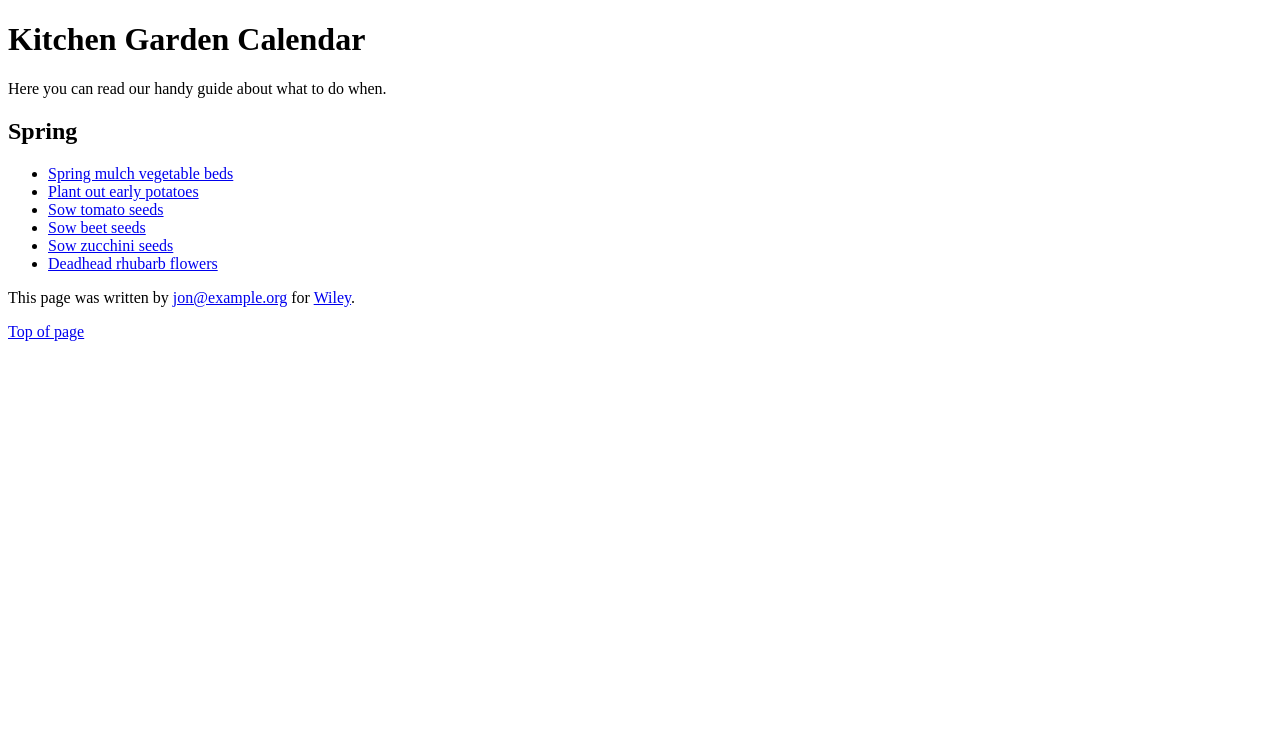
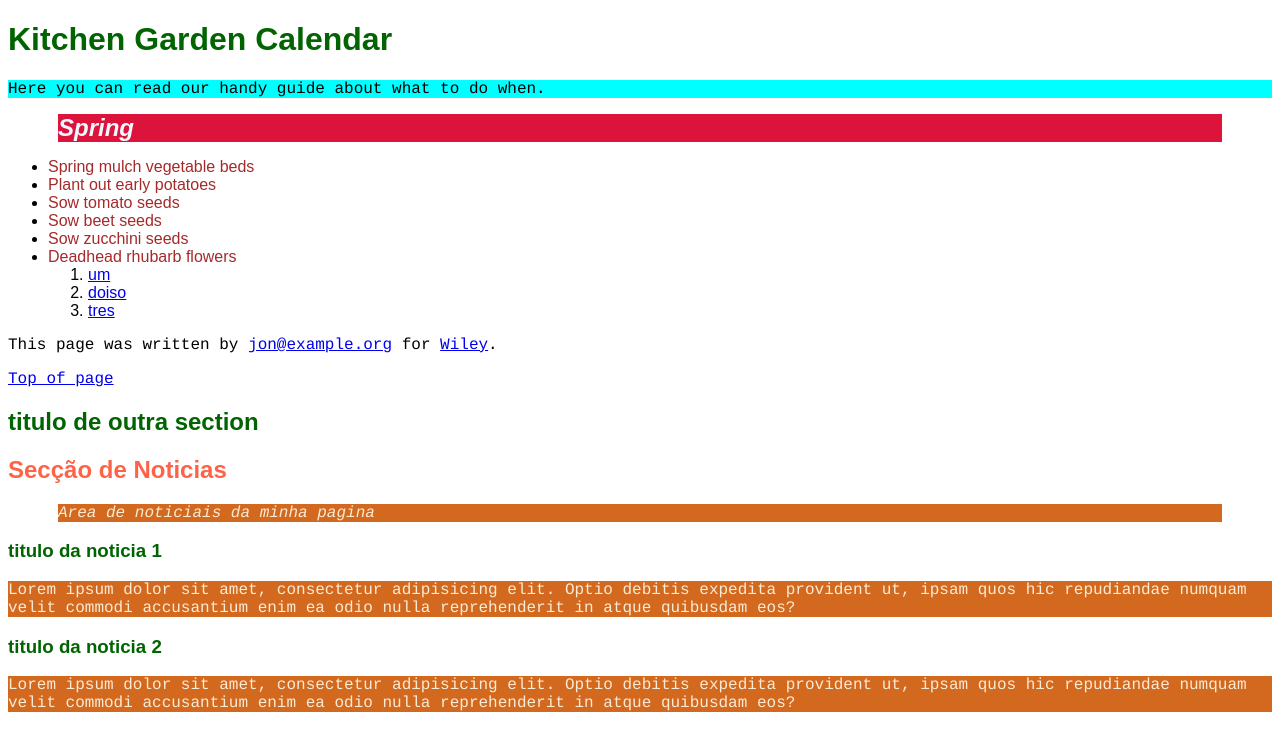
Before and after one commit to JoaoGoncalves/flag-css, a plain HTML site: page 1_intro/3_css-selectors.html in a window 1280 px wide. Drawn offline with Linux system fonts and the light colour scheme.

Commit message:
1 sessao css

```diff
--- a/1_intro/3_css-selectors.html
+++ b/1_intro/3_css-selectors.html
@@ -2,11 +2,97 @@
 <html>
 	<head>
 		<title>CSS Selectors</title>
+		<style>
+
+			/* Selectores de CSS */
+
+			/* selector universal */
+			/* * {
+				font-family: arial;
+			} */
+
+
+			/* Selectores de elementos (tags html) */
+
+			body {
+				font-family: arial; /* herança */
+			}
+
+			h1, h2, h3 {
+				color: darkgreen;
+			}
+
+			p {
+				font-family: courier;
+			}
+
+
+			/* classes de formatação */
+
+			/* classes independentes */
+			.destaque {
+				color: tomato;
+				font-style: italic;
+				margin: 10px 50px;
+			}
+
+			/* classes dependentes */
+			/* p.destaque {
+				color: tomato;
+				font-style: italic;
+				margin: 10px 50px;
+			} */
+
+			.xpto {
+				font-weight: bold;
+				background-color: crimson;
+				color: aliceblue;
+			}
+
+			/* Selectores de ID's (A EVITAR) */
+			#introduction {
+				background-color: aqua;
+			}
+
+
+			/* Selectores contextuais ou descendentes */
+			section.noticias p {
+				background-color: chocolate;
+				color: antiquewhite;
+			}
+
+			/* Selectores descendentes de 1º Nivel */
+			section.noticias > h1 {
+				color: tomato;
+			}
+
+
+			ul > li a {
+				text-decoration: none;
+				color: brown;
+			}
+
+
+			/* ESPECIFICIDADE das regras */
+
+			/*
+			  A        B          C
+			(id)   (classes)  (elementos)
+		1-   0          2           4
+		2- 	 1			1			2
+			*/
+
+			main.conteudos section.noticias p a {color: red;} /* 1 */
+			#conteudos p a.btn {color: blue} /* 2 */
+
+
+
+		</style>
 	</head>
 	<body>
 		<h1><a id="top">Kitchen Garden Calendar</a></h1>
 		<p id="introduction">Here you can read our handy guide about what to do when.</p>
-		<h2>Spring</h2>
+		<h2 class="destaque xpto">Spring</h2>
 		<ul>
 			<li><a href="../../_css_inicio_parte1/1_intro/mulch.html">Spring mulch vegetable beds</a></li>
 			<li><a href="../../_css_inicio_parte1/1_intro/potato.html">Plant out early potatoes</a></li>
@@ -14,8 +100,34 @@
 			<li><a href="../../_css_inicio_parte1/1_intro/beet.html">Sow beet seeds</a></li>
 			<li><a href="../../_css_inicio_parte1/1_intro/zucchini.html">Sow zucchini seeds</a></li>
 			<li><a href="../../_css_inicio_parte1/1_intro/rhubarb.html">Deadhead rhubarb flowers</a></li>
+			<ol>
+				<li><a href="#">um</a></li>
+				<li><a href="#">doiso</a></li>
+				<li><a href="#">tres</a></li>
+			</ol>
 		</ul>
 		<p class="note">This page was written by <a href="mailto:jon@example.org">jon@example.org</a> for <a href="http://www.wiley.com">Wiley</a>.</p>
 		<p><a href="#top">Top of page</a></p>
+
+		<section>
+			<h1>titulo de outra section</h1>
+		</section>
+
+		<section class="noticias" >
+			<h1>Secção de Noticias</h1>
+			<p class="destaque">Area de noticiais da minha pagina</p>
+
+
+			<article>
+				<h1>titulo da noticia 1</h1>
+				<p>Lorem ipsum dolor sit amet, consectetur adipisicing elit. Optio debitis expedita provident ut, ipsam quos hic repudiandae numquam velit commodi accusantium enim ea odio nulla reprehenderit in atque quibusdam eos?</p>
+			</article>
+
+			<article>
+				<h1>titulo da noticia 2</h1>
+				<p>Lorem ipsum dolor sit amet, consectetur adipisicing elit. Optio debitis expedita provident ut, ipsam quos hic repudiandae numquam velit commodi accusantium enim ea odio nulla reprehenderit in atque quibusdam eos?</p>
+			</article>
+		</section>
+
 	</body>
 </html>
--- /dev/null
+++ b/1_intro/css/index.css
@@ -0,0 +1,3 @@
+
+@import url(styles.css);
+@import url(outros-estilos.css);
--- /dev/null
+++ b/1_intro/css/outros-estilos.css
@@ -0,0 +1,3 @@
+h1 {
+    font-size: 60px;
+}
--- /dev/null
+++ b/1_intro/css/styles.css
@@ -0,0 +1,5 @@
+
+body {
+    background-color: tomato;
+    font-family: arial;
+}
```
Also changed, not shown: 1_intro/1_using-external-css.html (+1 -1 lines), 1_intro/2_using-internal-css.html (+21 -1 lines), 2_colors/1_foreground-color.html (+17 -0 lines), 2_colors/2_background-color.html (+9 -0 lines).
